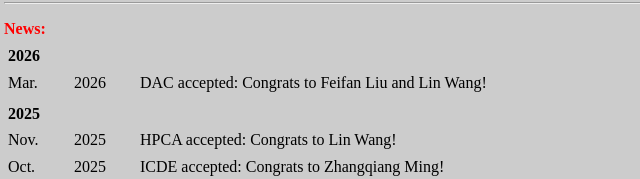
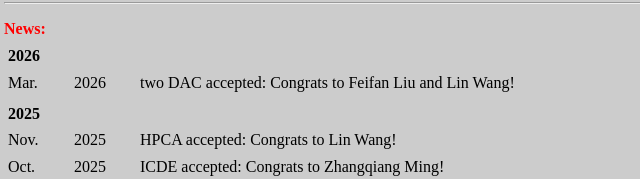
Before and after one commit to YuchongHu/yuchonghu.github.io, a plain HTML site: page index.html in a window 1280 px wide. Shown: the part 618-797 px from the top of the page, 4-644 px from the left. Drawn offline with Linux system fonts and the light colour scheme.

Commit message:
Update index.html

```diff
--- a/index.html
+++ b/index.html
@@ -77,9 +77,10 @@ Computer Science and Technology from Special Class for the Gifted Young (SCGY),
 <font color=red face="Times New Roman"><b>News:</b></font>
 
 <table width="100%" border="0" cellspacing="2" cellpadding="2" style="line-height:1.3; font-family:'Times New Roman', serif;">
+
   <!-- ===================== 2026 ===================== -->
   <tr><td colspan="3" style="font-weight:bold; padding-top:6px;">2026</td></tr>
-  <tr><td>Mar.</td><td>2026</td><td>DAC accepted: Congrats to Feifan Liu and Lin Wang!</td></tr>
+  <tr><td>Mar.</td><td>2026</td><td>two DAC accepted: Congrats to Feifan Liu and Lin Wang!</td></tr>
 
   <!-- ===================== 2025 ===================== -->
   <tr><td colspan="3" style="font-weight:bold; padding-top:6px;">2025</td></tr>
```
